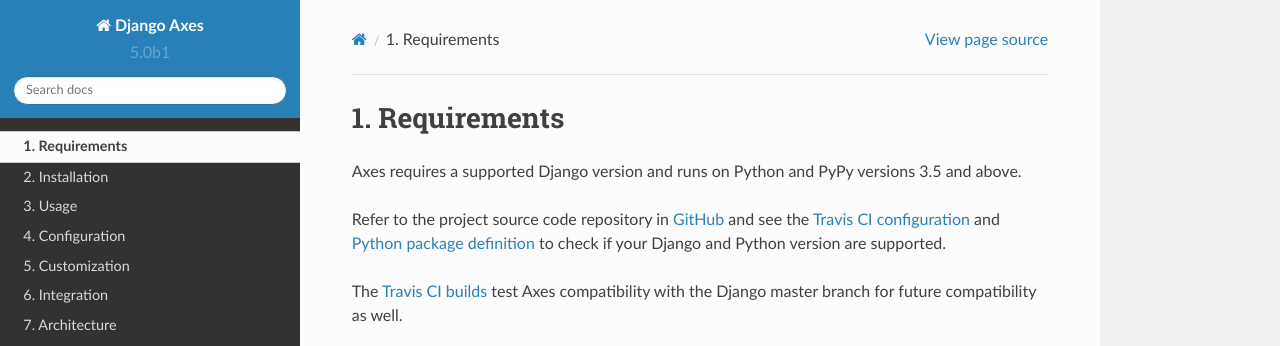
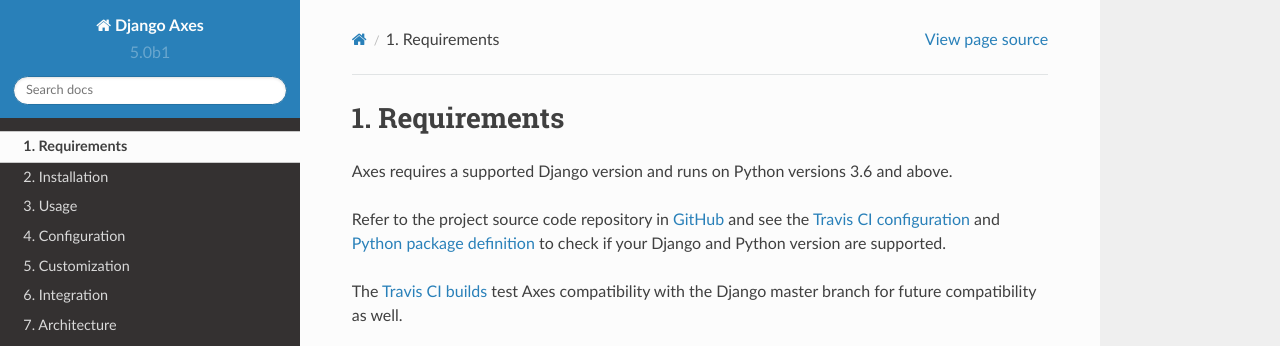
Before and after one commit to jazzband/django-axes, a Sphinx documentation site: the page built from docs/1_requirements.rst, in a window 1280 px wide. Shown: the top 346 px of the page. Built offline with Sphinx 7.4.7 and the Read the Docs theme 2.0.0, drawn with Linux system fonts in a browser that asks for light colours.

Commit message:
Update Python version support information in the docs

```diff
--- a/docs/1_requirements.rst
+++ b/docs/1_requirements.rst
@@ -3,7 +3,7 @@
 Requirements
 ============
 
-Axes requires a supported Django version and runs on Python and PyPy versions 3.5 and above.
+Axes requires a supported Django version and runs on Python versions 3.6 and above.
 
 Refer to the project source code repository in
 `GitHub <https://github.com/jazzband/django-axes/>`_ and see the
```
